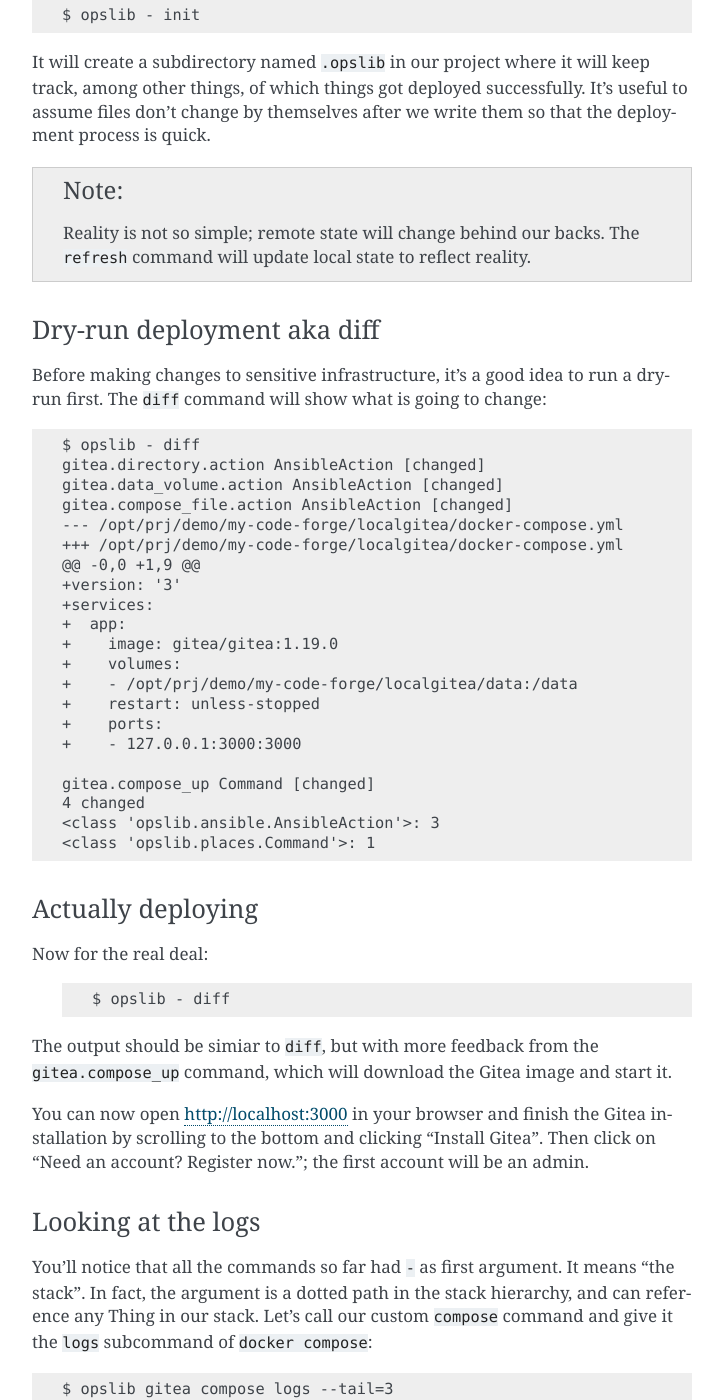
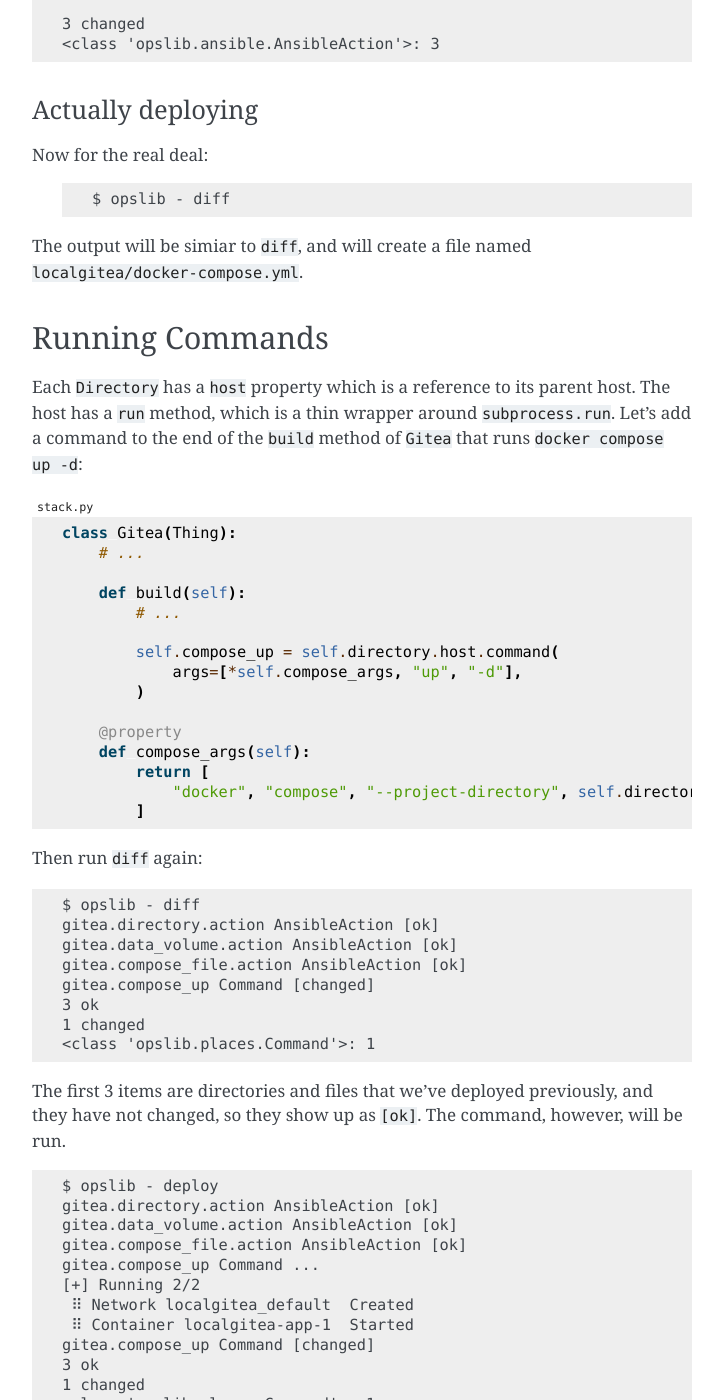
Before and after one commit to mgax/opslib, a Sphinx documentation site: the page built from docs/tutorial/local.rst, in a window 1280 px wide and 1400 px high, scrolled down 2866 px. Shown: the whole window, without its empty margins (388-1111 px from the left). Built offline with Sphinx 7.4.7, drawn with Linux system fonts in a browser that asks for light colours; some of the changed text lies outside the part shown.

Commit message:
Split the Gitea example into multiple steps

```diff
--- a/docs/tutorial/layout.rst
+++ b/docs/tutorial/layout.rst
@@ -14,7 +14,7 @@ Set up a virtualenv and install opslib:
 
     $ python3 -m venv .venv
     $ source .venv/bin/activate
-    $ pip install pip install git+https://github.com/mgax/opslib
+    $ pip install git+https://github.com/mgax/opslib
 
 ---
 
--- a/docs/tutorial/local.rst
+++ b/docs/tutorial/local.rst
@@ -2,22 +2,19 @@ Local Deployment
 ================
 
 Time to actually deploy something! Here we create a docker-compose
-configuration for Gitea and start it locally.
+configuration for Gitea and deploy it locally.
 
 Adding Gitea to the stack
 -------------------------
 
-Docker-compose needs a directory for its configuration file; we'll create a
-subdirectory in our project named ``localgitea``.
+First we generate a ``docker-compose.yml`` file, along with its project
+directory, and a data volume.
 
 .. code-block:: python
     :caption: ``stack.py``
 
     from pathlib import Path
-    from shlex import quote
-    from textwrap import dedent
 
-    import click
     import yaml
     from opslib.places import Directory, LocalHost
     from opslib.props import Prop
@@ -32,7 +29,14 @@ subdirectory in our project named ``localgitea``.
             self.directory = self.props.directory
             self.data_volume = self.directory / "data"
 
-            compose_content = dict(
+            self.compose_file = self.directory.file(
+                name="docker-compose.yml",
+                content=self.compose_file_content,
+            )
+
+        @property
+        def compose_file_content(self):
+            content = dict(
                 version="3",
                 services=dict(
                     app=dict(
@@ -47,33 +51,7 @@ subdirectory in our project named ``localgitea``.
                     ),
                 ),
             )
-
-            self.compose_file = self.directory.file(
-                name="docker-compose.yml",
-                content=yaml.dump(compose_content, sort_keys=False),
-            )
-
-            self.compose_up = self.directory.host.command(
-                input=dedent(
-                    f"""
-                    set -xeuo pipefail
-                    cd {quote(str(self.directory.path))}
-                    docker compose up -d
-                    """
-                ),
-            )
-
-        def add_commands(self, cli):
-            @cli.command(context_settings=dict(ignore_unknown_options=True))
-            @click.argument("args", nargs=-1, type=click.UNPROCESSED)
-            def compose(args):
-                cwd = quote(str(self.directory.path))
-                argv = ' '.join(quote(arg) for arg in args)
-                self.directory.host.run(
-                    input=f"set -x; cd {cwd} && docker compose {argv}",
-                    capture_output=False,
-                    exit=True,
-                )
+            return yaml.dump(content, sort_keys=False)
 
 
     class MyCodeForge(Stack):
@@ -114,21 +92,6 @@ unchanged when we'll want to deploy to a remote host over SSH.
 By setting the ``Directory`` things ``self.directory`` and ``self.data_volume``
 on the ``Gitea`` instance, we attach them to our stack, which ensures the
 directories will be created.
-
-Each ``Directory`` has a ``host`` property which is a reference to its parent
-host. The host has a ``run`` method, which is a thin wrapper around
-``subprocess.run``. It will normally capture output and wrap the result in an
-object, suitable for the deployment machinery. But we can run commands
-interactively, by disabling ``capture_output``, and setting ``exit=True``,
-which makes Python exit with the same code as the command that was run, and
-avoids generating a stack trace on error.
-
-Commands
-^^^^^^^^
-
-Besides opslib's builtin CLI commands, we can define our own, by implementing
-``add_commands``. We define the ``compose`` command which will run any ``docker
-compose`` subcommand in the compose directory.
 
 Deploying the Stack
 -------------------
@@ -174,10 +137,8 @@ dry-run first. The ``diff`` command will show what is going to change:
     +    ports:
     +    - 127.0.0.1:3000:3000
 
-    gitea.compose_up Command [changed]
-    4 changed
+    3 changed
     <class 'opslib.ansible.AnsibleAction'>: 3
-    <class 'opslib.places.Command'>: 1
 
 Actually deploying
 ^^^^^^^^^^^^^^^^^^
@@ -188,20 +149,124 @@ Now for the real deal:
 
     $ opslib - diff
 
-The output should be simiar to ``diff``, but with more feedback from the
-``gitea.compose_up`` command, which will download the Gitea image and start it.
+The output will be simiar to ``diff``, and will create a file named
+``localgitea/docker-compose.yml``.
 
-You can now open http://localhost:3000 in your browser and finish the Gitea
-installation by scrolling to the bottom and clicking "Install Gitea". Then
-click on "Need an account? Register now."; the first account will be an admin.
+Running Commands
+----------------
 
-Looking at the logs
-^^^^^^^^^^^^^^^^^^^
+Each ``Directory`` has a ``host`` property which is a reference to its parent
+host. The host has a ``run`` method, which is a thin wrapper around
+``subprocess.run``. Let's add a command to the end of the ``build`` method of
+``Gitea`` that runs ``docker compose up -d``:
+
+.. code-block:: python
+    :caption: ``stack.py``
+
+    class Gitea(Thing):
+        # ...
+
+        def build(self):
+            # ...
+
+            self.compose_up = self.directory.host.command(
+                args=[*self.compose_args, "up", "-d"],
+            )
+
+        @property
+        def compose_args(self):
+            return [
+                "docker", "compose", "--project-directory", self.directory.path
+            ]
+
+Then run ``diff`` again:
+
+.. code-block:: none
+
+    $ opslib - diff
+    gitea.directory.action AnsibleAction [ok]
+    gitea.data_volume.action AnsibleAction [ok]
+    gitea.compose_file.action AnsibleAction [ok]
+    gitea.compose_up Command [changed]
+    3 ok
+    1 changed
+    <class 'opslib.places.Command'>: 1
+
+The first 3 items are directories and files that we've deployed previously, and
+they have not changed, so they show up as ``[ok]``. The command, however, will
+be run.
+
+.. code-block:: none
+
+    $ opslib - deploy
+    gitea.directory.action AnsibleAction [ok]
+    gitea.data_volume.action AnsibleAction [ok]
+    gitea.compose_file.action AnsibleAction [ok]
+    gitea.compose_up Command ...
+    [+] Running 2/2
+     ⠿ Network localgitea_default  Created                                                                            0.0s
+     ⠿ Container localgitea-app-1  Started                                                                            0.2s
+    gitea.compose_up Command [changed]
+    3 ok
+    1 changed
+    <class 'opslib.places.Command'>: 1
+
+If all goes well, Docker will start the gitea container. You can now open
+http://localhost:3000 in your browser and finish the Gitea installation by
+scrolling to the bottom and clicking "Install Gitea". Then click on "Need an
+account? Register now."; the first account will be an admin.
+
+Custom Commands
+^^^^^^^^^^^^^^^
+
+Besides opslib's builtin CLI commands, we can define our own, by implementing
+``add_commands``. We define the ``compose`` command, such named because Click
+picks up the command name from the function name; it will run any ``docker
+compose`` subcommand we ask it.
+
+The host's ``run`` method will normally capture output and wrap the result in
+an object, suitable for the deployment machinery. But we can run commands
+interactively, by disabling ``capture_output``. We also set ``exit=True``,
+which makes Python exit with the same code as the command that was run, and
+does not generate a stack trace on error.
+
+.. code-block:: python
+    :caption: ``stack.py``
+
+    import click
+    # ...
+
+    class Gitea(Thing):
+        # ...
+
+        def add_commands(self, cli):
+            @cli.command(context_settings=dict(ignore_unknown_options=True))
+            @click.argument("args", nargs=-1, type=click.UNPROCESSED)
+            def compose(args):
+                """ Run `docker compose` with the given arguments """
+                self.directory.host.run(
+                    *[*self.compose_args, *args],
+                    capture_output=False,
+                    exit=True,
+                )
 
 You'll notice that all the commands so far had ``-`` as first argument. It
-means "the stack". In fact, the argument is a dotted path in the stack
-hierarchy, and can reference any Thing in our stack. Let's call our custom
-``compose`` command and give it the ``logs`` subcommand of ``docker compose``:
+means "the root stack object". In fact, the argument is a dotted path in the
+stack hierarchy, and can reference any Thing in our stack.
+
+.. code-block:: none
+
+    $ opslib gitea compose --help
+    Usage: opslib compose [OPTIONS] [ARGS]...
+
+      Run `docker compose` with the given arguments
+
+    Options:
+      --help  Show this message and exit.
+
+
+Let's call our ``compose`` command and give it the ``logs`` subcommand of
+``docker compose``:
 
 .. code-block:: none
 
@@ -212,6 +277,5 @@ hierarchy, and can reference any Thing in our stack. Let's call our custom
     localgitea-app-1  | 2023/03/20 17:25:56 cmd/web.go:224:listen() [I] [64189724] AppURL(ROOT_URL): http://localhost:3000/
     localgitea-app-1  | 2023/03/20 17:25:56 ...s/graceful/server.go:62:NewServer() [I] [64189724] Starting new Web server: tcp:0.0.0.0:3000 on PID: 18
 
-As you can see in the first two lines, first the command changes directory to
-the compose directory, and then runs ``docker compose``, followed by our ``logs
---tail=3`` subcommand.
+This is quite a powerful way of interacting with our deployed resources,
+without explicitly shelling into remote hosts, changing directories, etc.
--- a/pyproject.toml
+++ b/pyproject.toml
@@ -17,6 +17,7 @@ pytest = "^7.2.2"
 pytest-black-ng = "^0.4.1"
 pytest-isort = "^3.1.0"
 sphinx = "^6.1.3"
+sphinx-autobuild = "^2021.3.14"
 
 [tool.poetry.scripts]
 opslib = "opslib.cli:main"
```
